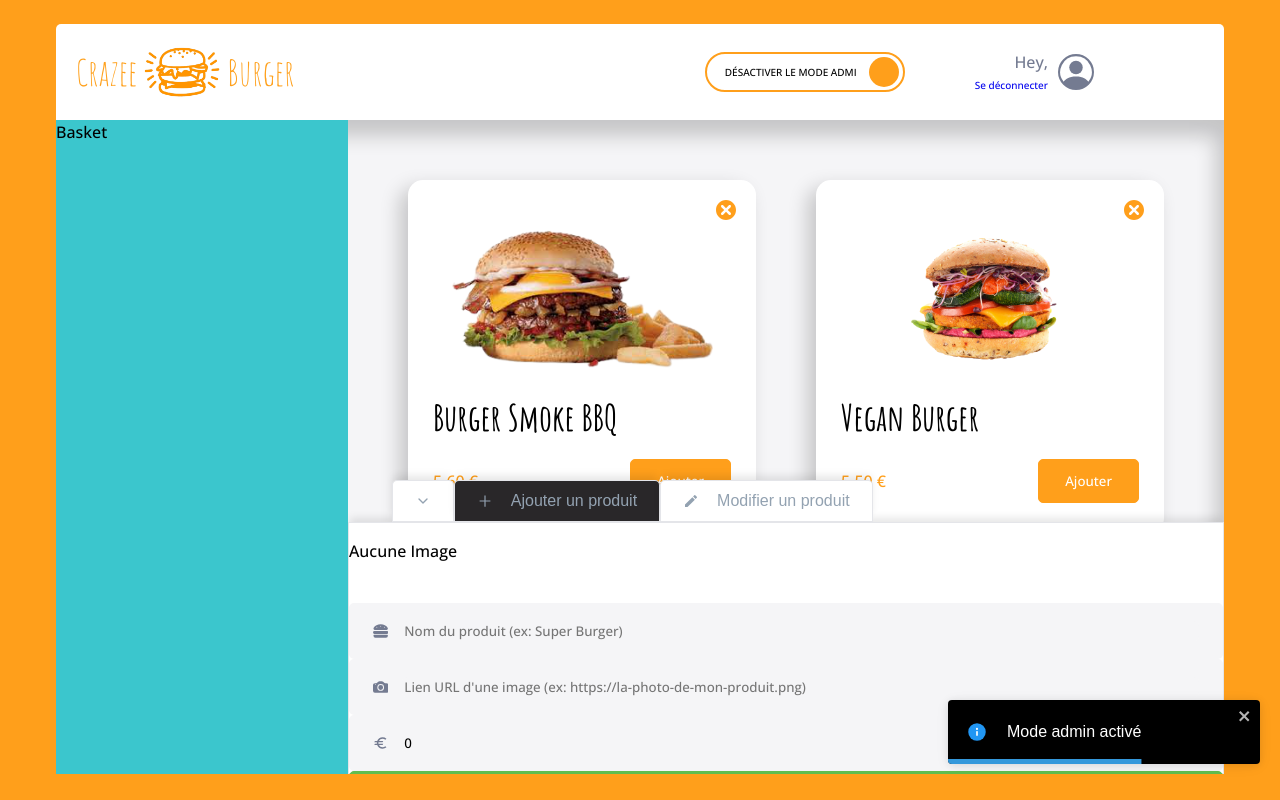
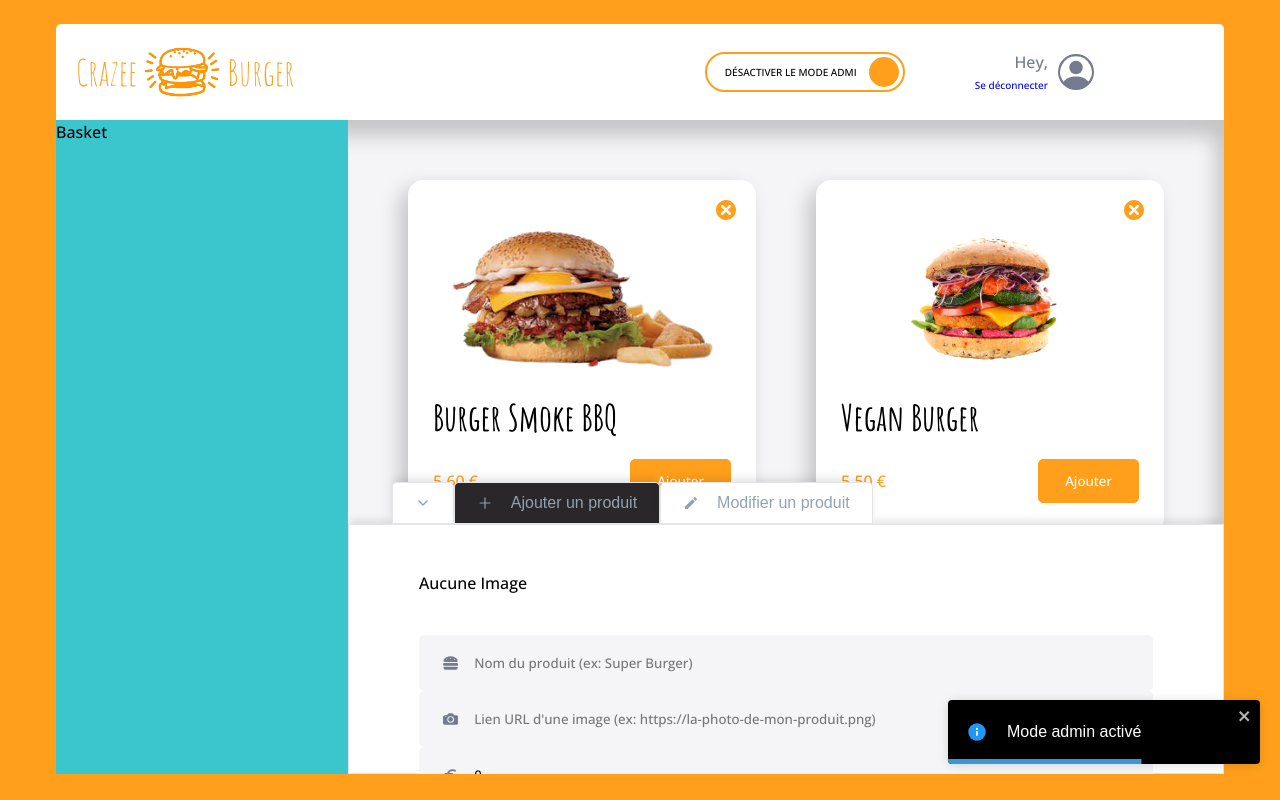
Before and after one commit to clairedornic/crazee-burger, a React (Vite) app: page /order in a window 1280 px wide. Both pictures are taken after a click on the label 804 px from the left and 71 px from the top of the page. Built offline with nearby package versions, Linux system fonts and the light colour scheme.

Commit message:
style: style the admin panel

```diff
--- a/src/components/pages/order/Main/Admin/AdminPanel.tsx
+++ b/src/components/pages/order/Main/Admin/AdminPanel.tsx
@@ -25,9 +25,11 @@ export const AdminPanel = () => {
 };
 
 const AdminPanelStyled = styled.div`
+  box-sizing: border-box;
   height: 250px;
   z-index: 1;
   border: 1px solid ${theme.colors.extraLightGray};
   background: ${theme.colors.white};
   box-shadow: ${theme.shadows.subtle};
+  padding: 30px 70px 45px 70px;
 `;
```
